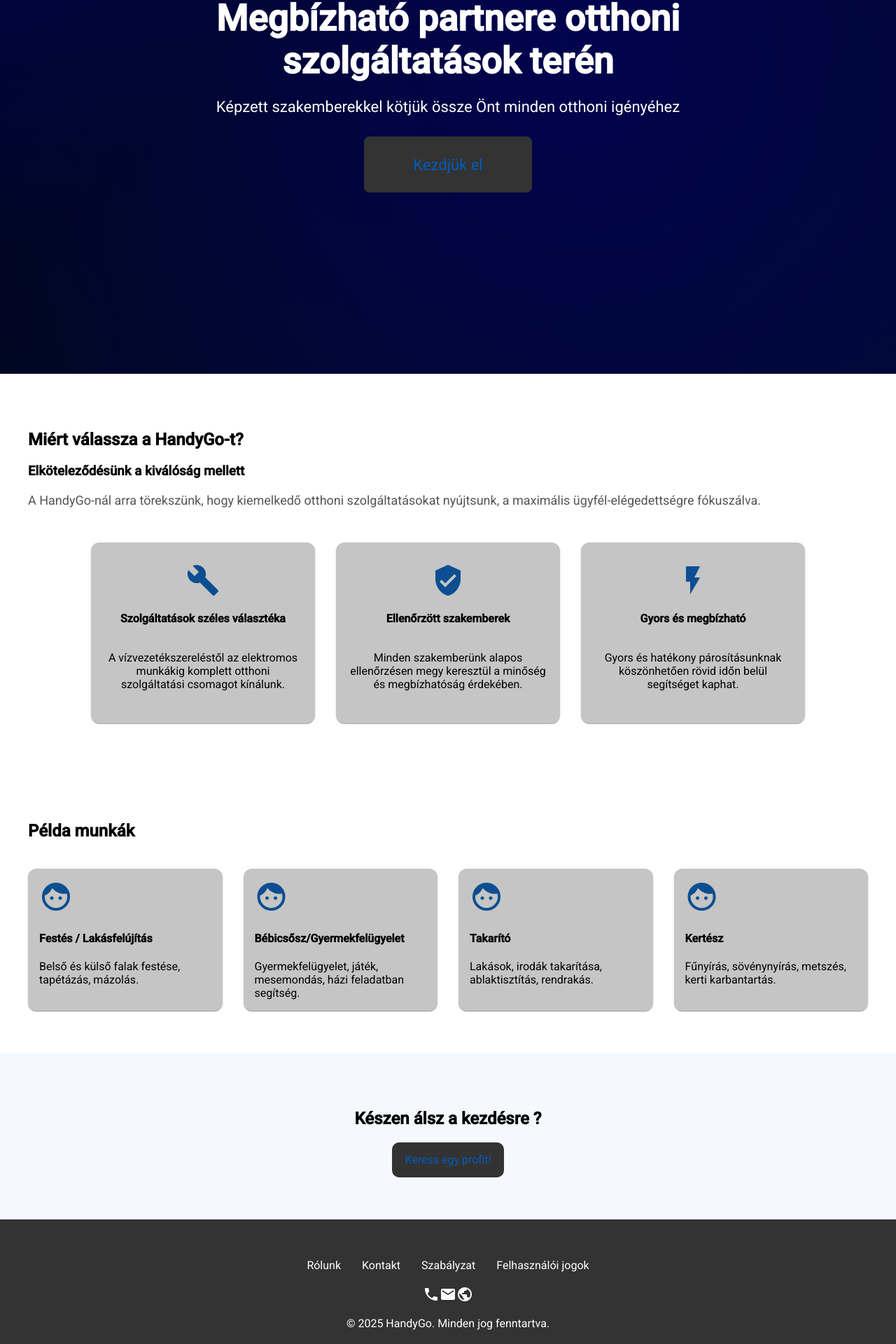
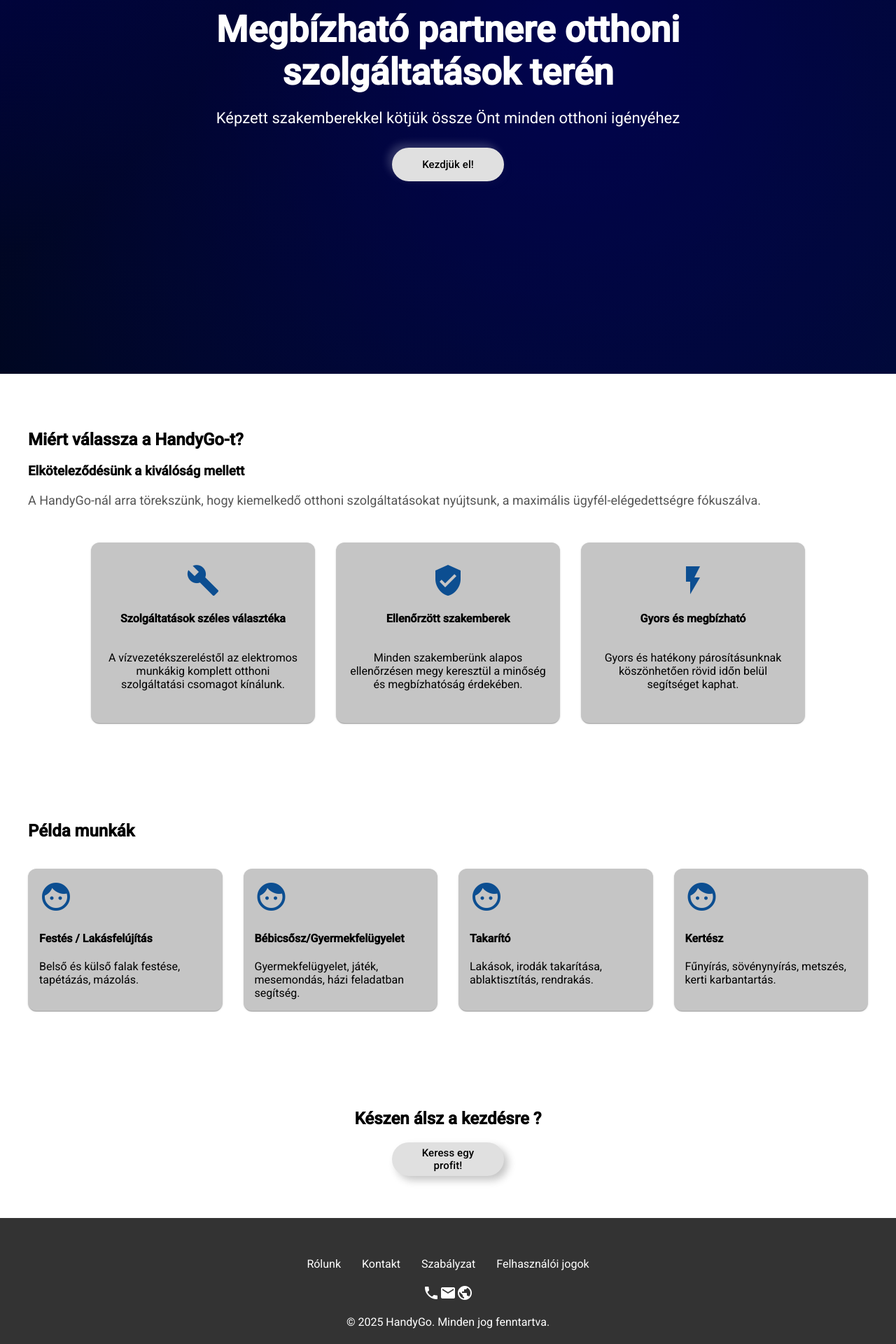
Before and after one commit to bagonataniel/HandyGo, an Angular app in the folder Frontend/HandyGo/: page / in a window 1280 px wide. Shown: the part 376-2296 px from the top of the page at 70% size. Built offline with nearby package versions, Linux system fonts and the light colour scheme.

Commit message:
Main Page Update
The button style has been simplified, and in the hamburger menu (three bars), the login and register buttons are now functioning correctly.

```diff
--- a/Frontend/HandyGo/src/app/layout/navbar/navbar.component.html
+++ b/Frontend/HandyGo/src/app/layout/navbar/navbar.component.html
@@ -27,7 +27,7 @@
       <li (click)="toggleMobileMenu()" >Kapcsolat</li>
       <li class="mobile-buttons">
         <button mat-stroked-button color="primary" [routerLink]="['/login']" class="w-100 mb-2">Bejelentkezés</button>
-        <button mat-raised-button color="primary"  class="w-100">Regisztráció</button>
+        <button mat-raised-button color="primary"  [routerLink]="['/register']" class="w-100">Regisztráció</button>
       </li>
     </ul>
   </div>
--- a/Frontend/HandyGo/src/app/sections/get-started/get-started.component.css
+++ b/Frontend/HandyGo/src/app/sections/get-started/get-started.component.css
@@ -1,80 +1,44 @@
 
-.get-started {
-  background: #f5f9ff;
+.get-started .container {
   display: flex;
+  flex-direction: column;
   align-items: center;
-  position: relative;
+  text-align: center;
 }
 
 .get-started-btn {
-  font-family: Roboto, "Helvetica Neue", sans-serif;
-  all: unset;
-  width: 120px;
-  height: 30px;
-  font-size: 16px;
-  background: transparent;
-  border: none;
+  width: 160px;
+  height: 48px;
+  border-radius: 480px !important;
+  font-size: 15px;
   position: relative;
-  color: #f0f0f0;
-  cursor: pointer;
-  z-index: 1;
-  padding: 10px 20px;
-  display: flex;
+  overflow: hidden;
+  background: #e0e0e0 !important;
+  color: #000 !important;
+  box-shadow:
+    6px 6px 12px #c5c5c5,
+   -6px -6px 12px #ffffff;
+  margin: auto;
   align-items: center;
-  justify-content: center;
-  white-space: nowrap;
-  user-select: none;
-  -webkit-user-select: none;
-  touch-action: manipulation;
-  margin: auto;
-}
-
-.get-started-btn::before,
-.get-started-btn::after {
-  content: '';
-  position: absolute;
-  bottom: 0;
-  right: 0;
-  z-index: -1;
-  transition: all .4s;
 }
 
 .get-started-btn::before {
-  transform: translate(0%, 0%);
-  width: 100%;
+  content: '';
+  position: absolute;
+  inset: 0;
+  width: 0;
   height: 100%;
-  background: #333;
-  border-radius: 10px;
-}
-
-.get-started-btn::after {
-  transform: translate(10px, 10px);
-  width: 35px;
-  height: 35px;
-  background: #ffffff33;
-  border-radius: 50px;
-  opacity: 0;
+  border-radius: 480px;
+  background: linear-gradient(to right, #284cec 0%, #47f9ea 100%);
+  transition: width 0.5s ease;
+  z-index: 0;
 }
 
 .get-started-btn:hover::before {
-  transform: translate(5%, 20%);
-  width: 110%;
-  height: 110%;
+  width: 100%;
 }
 
-.get-started-btn:hover::after {
-  opacity: 1;
-  border-radius: 10px;
-  transform: translate(0, 0);
-  width: 100%;
-  height: 100%;
+.get-started-btn .mdc-button__label {
+  position: relative;
+  z-index: 1;
 }
-
-.get-started-btn:active::after {
-  transition: 0s;
-  transform: translate(0, 5%);
-}
-
-.get-started-btn.mat-raised-button {
-  box-shadow: none !important;
-}
--- a/Frontend/HandyGo/src/app/sections/get-started/get-started.component.html
+++ b/Frontend/HandyGo/src/app/sections/get-started/get-started.component.html
@@ -1,7 +1,7 @@
 <section class="get-started">
   <div class="container text-center">
     <h2>Készen álsz a kezdésre ?</h2>
-    <button mat-raised-button class="get-started-btn" color="primary">
+    <button mat-raised-button class="get-started-btn">
       Keress egy profit!
     </button>
   </div>
--- a/Frontend/HandyGo/src/app/sections/hero/hero.component.css
+++ b/Frontend/HandyGo/src/app/sections/hero/hero.component.css
@@ -48,80 +48,38 @@
 }
 
 .hero-btn {
-  font-family: Roboto, "Helvetica Neue", sans-serif;
-  all: unset;
-  width: 200px;
-  height: 60px;
-  font-size: 22px;
-  background: transparent;
-  border: none;
+
+  width: 160px;
+  height: 48px;
+  border-radius: 480px !important;
+  font-size: 15px;
   position: relative;
-  cursor: pointer;
-  z-index: 1;
-  padding: 10px 20px;
-  display: flex;
-  align-items: center;
-  justify-content: center;
-  white-space: nowrap;
-  user-select: none;
-  -webkit-user-select: none;
-  touch-action: manipulation;
-  margin: auto;
-  border-radius: 10px;
-  color: #f0f0f0;
-}
-
-.hero-btn::before,
-.hero-btn::after {
-  content: '';
-  position: absolute;
-  bottom: 0;
-  right: 0;
-  z-index: -1;
-  transition: all .4s;
-
+  overflow: hidden;
+  background: #e0e0e0 !important;
+  color: #000 !important;
+  box-shadow:
+    6px 6px 12px #c5c5c507,
+   -6px -6px 12px #ffffff2f;
 }
 
 .hero-btn::before {
-  transform: translate(0%, 0%);
-  width: 100%;
+  content: '';
+  position: absolute;
+  inset: 0;
+  width: 0;
   height: 100%;
-  background: #333;
-  border-radius: 8px;
-
-}
-
-.hero-btn::after {
-  transform: translate(10px, 10px);
-  width: 70px;
-  height: 70px;
-  background: #ffffff33;
-  border-radius: 50px;
-  opacity: 0;
-
+  border-radius: 480px;
+  background: linear-gradient(to right, #284cec 0%, #47f9ea 100%);
+  transition: width 0.5s ease;
+  z-index: 0;
 }
 
 .hero-btn:hover::before {
-  transform: translate(5%, 20%);
-  width: 110%;
-  height: 110%;
-
+  width: 100%;
 }
 
-.hero-btn:hover::after {
-  opacity: 1;
-  border-radius: 10px;
-  transform: translate(0, 0);
-  width: 100%;
-  height: 100%;
-  color: #f0f0f0;
+
+.hero-btn .mdc-button__label {
+  position: relative;
+  z-index: 1;
 }
-
-.hero-btn:active::after {
-  transition: 0s;
-  transform: translate(0, 5%);
-}
-
-.hero-btn.mat-raised-button {
-  box-shadow: none !important;
-}
--- a/Frontend/HandyGo/src/app/sections/hero/hero.component.html
+++ b/Frontend/HandyGo/src/app/sections/hero/hero.component.html
@@ -4,7 +4,8 @@
     <h1>Megbízható partnere otthoni szolgáltatások terén</h1>
     <p>Képzett szakemberekkel kötjük össze Önt minden otthoni igényéhez</p>
     <button mat-raised-button class="hero-btn">
-      Kezdjük el
+      Kezdjük el!
     </button>
+
   </div>
 </section>
```
